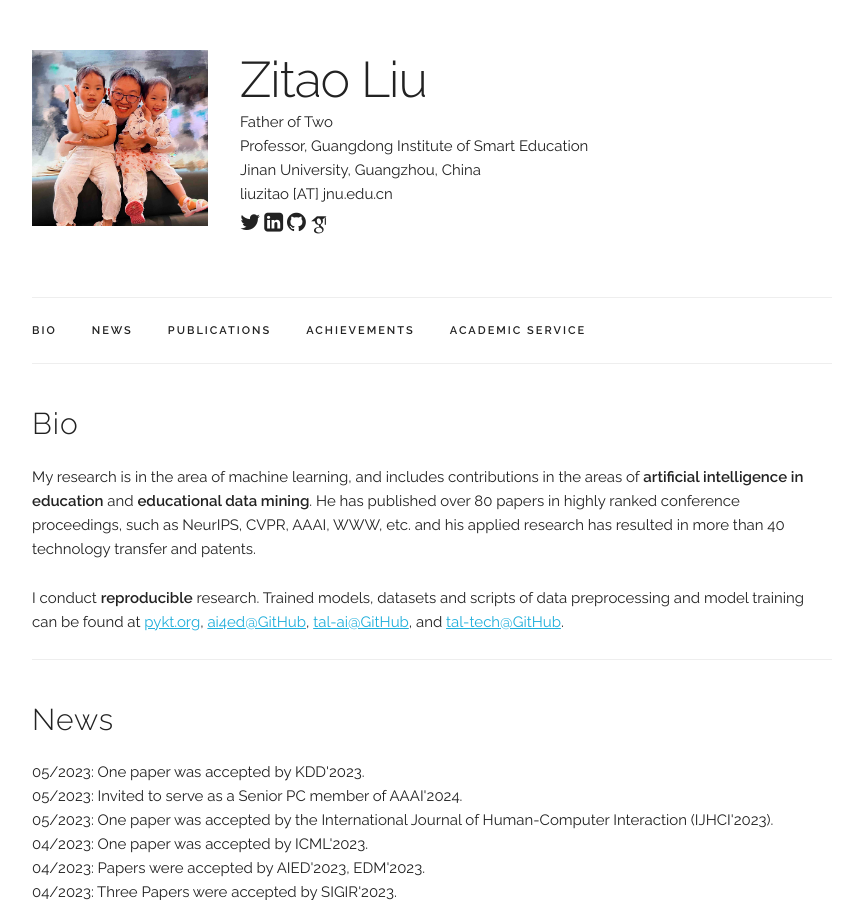
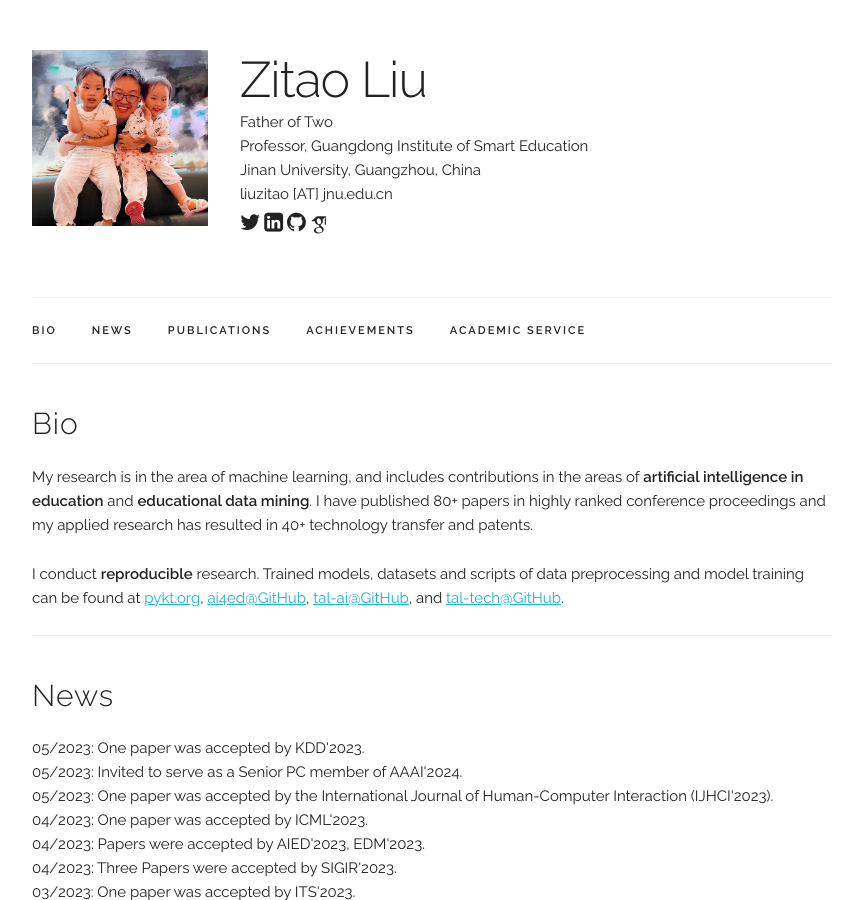
Before and after one commit to zitaoliu/zitaoliu.github.io, a Jekyll site: the page built from index.html, in a window 1280 px wide and 900 px high. Shown: the whole window, without its empty margins (208-1071 px from the left). Built offline with Jekyll 4.4.1, drawn with Linux system fonts in a browser that asks for light colours; some web fonts are replaced.

Commit message:
revise homepage

```diff
--- a/index.html
+++ b/index.html
@@ -5,7 +5,7 @@
 <!-- ========== BIO ========== -->
 <div class="docs-section" id="bio">
   <h4>Bio</h4>
-  <p>My research is in the area of machine learning, and includes contributions in the areas of <b>artificial intelligence in education</b> and <b>educational data mining</b>. He has published over 80 papers in highly ranked conference proceedings, such as NeurIPS, CVPR, AAAI, WWW, etc. and his applied research has resulted in more than 40 technology transfer and patents. </p>
+  <p>My research is in the area of machine learning, and includes contributions in the areas of <b>artificial intelligence in education</b> and <b>educational data mining</b>. I have published 80+ papers in highly ranked conference proceedings and my applied research has resulted in 40+ technology transfer and patents. </p>
 
   <p>I conduct <b>reproducible</b> research. Trained models, datasets and scripts of data preprocessing and model training can be found at <a href="https://www.pykt.org/" target="_blank">pykt.org</a>, <a href="https://github.com/ai4ed/" target="_blank">ai4ed@GitHub</a>, <a href="https://github.com/tal-ai/" target="_blank">tal-ai@GitHub</a>, and <a href="https://github.com/tal-tech/" target="_blank">tal-tech@GitHub</a>.</p>
 
```
